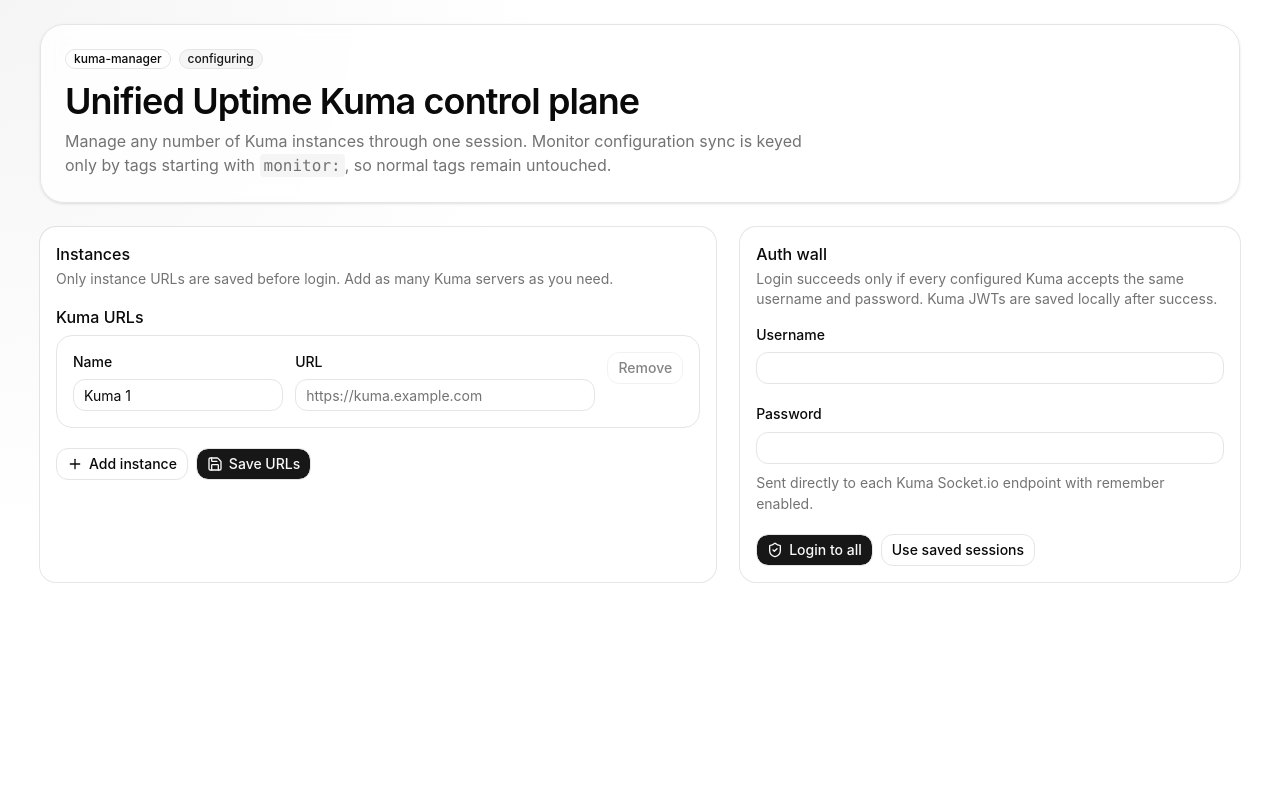
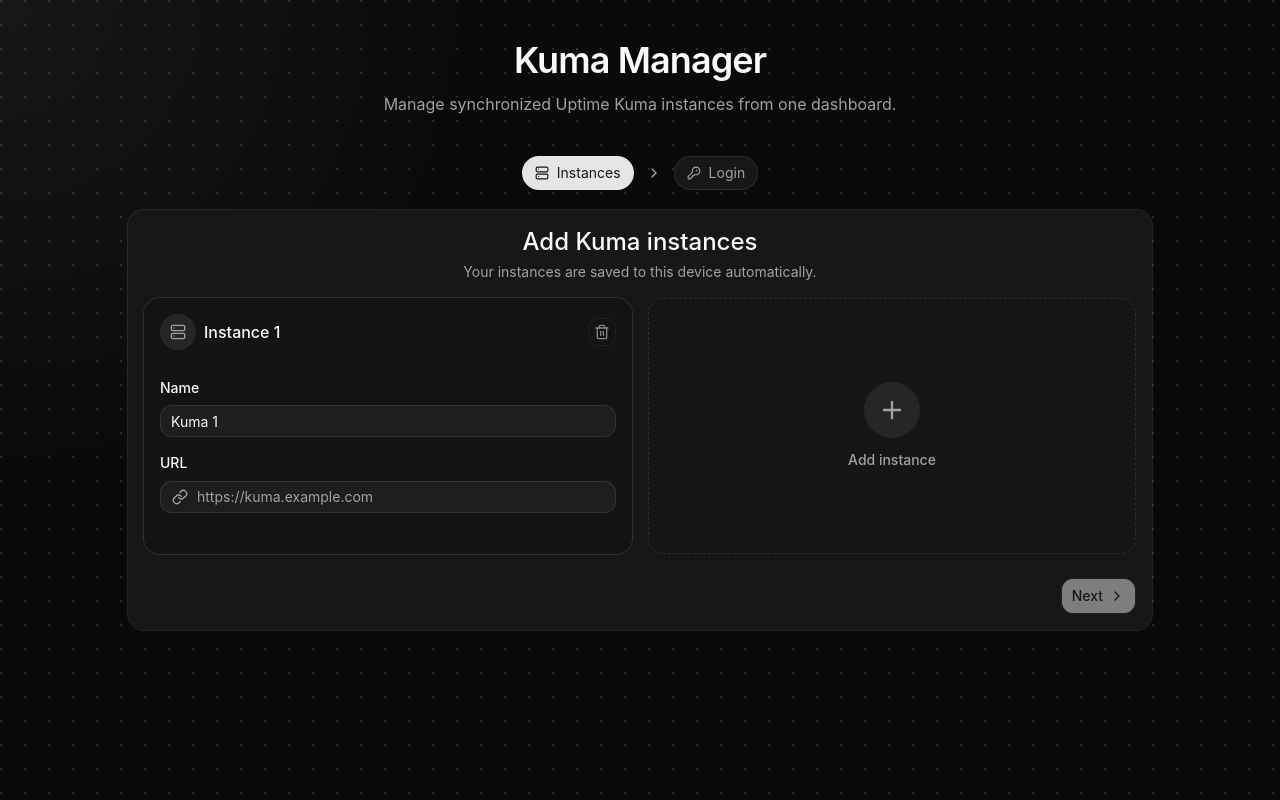
Before and after one commit to kguzek/kuma-manager, a React (Vite) app: page / in a window 1280 px wide. Built offline with nearby package versions, Linux system fonts and the light colour scheme.

Commit message:
feat(splash): new landing page

```diff
--- a/src/App.tsx
+++ b/src/App.tsx
@@ -1,13 +1,13 @@
 import { startTransition, useEffect, useMemo, useRef, useState } from "react"
 import { useFieldArray, useForm } from "react-hook-form"
 import { zodResolver } from "@hookform/resolvers/zod"
-import { AlertCircle, ArrowRightLeft, CheckCircle2, LogOut, Plus, RefreshCw, Save, ShieldCheck, Tags } from "lucide-react"
+import { AlertCircle, ArrowLeft, ArrowRightLeft, CheckCircle2, ChevronRight, KeyRound, Link, LogOut, Plus, RefreshCw, Server, ShieldCheck, Tags, Trash2, type LucideIcon } from "lucide-react"
 import { z } from "zod"
 
 import { Badge } from "@/components/ui/badge"
 import { Button } from "@/components/ui/button"
 import { Card, CardContent, CardDescription, CardHeader, CardTitle } from "@/components/ui/card"
-import { Field, FieldDescription, FieldError, FieldGroup, FieldLabel, FieldLegend, FieldSet } from "@/components/ui/field"
+import { Field, FieldDescription, FieldError, FieldLabel } from "@/components/ui/field"
 import { Input } from "@/components/ui/input"
 import { Table, TableBody, TableCell, TableHead, TableHeader, TableRow } from "@/components/ui/table"
 import { createKumaApiClient, type KumaApiClient } from "@/lib/kuma-api"
@@ -216,18 +216,20 @@
   }
 
   return (
-    <main className="min-h-svh bg-[radial-gradient(circle_at_top_left,var(--muted),transparent_34rem)] px-4 py-6 text-foreground sm:px-6 lg:px-10">
+    <main className="dot-grid-bg min-h-svh px-4 py-6 text-foreground sm:px-6 lg:px-10">
       <div className="mx-auto flex w-full max-w-7xl flex-col gap-6">
-        <header className="flex flex-col justify-between gap-4 rounded-3xl border bg-background/80 p-6 shadow-sm backdrop-blur md:flex-row md:items-center">
+        <header className={`flex flex-col justify-between gap-4 py-4 ${sessionState === "authenticated" ? "md:flex-row md:items-center" : "items-center text-center"}`}>
           <div>
-            <div className="mb-3 flex items-center gap-2">
-              <Badge variant="outline" className="rounded-full">kuma-manager</Badge>
-              <Badge className="rounded-full" variant={sessionState === "authenticated" ? "default" : "secondary"}>{sessionState}</Badge>
-            </div>
-            <h1 className="text-3xl font-semibold tracking-tight sm:text-4xl">Unified Uptime Kuma control plane</h1>
+            <h1 className="text-3xl font-semibold tracking-tight sm:text-4xl">Kuma Manager</h1>
+            {sessionState === "authenticated" ? (
               <p className="mt-2 max-w-3xl text-sm text-muted-foreground sm:text-base">
-              Manage any number of Kuma instances through one session. Monitor configuration sync is keyed only by tags starting with <code className="rounded bg-muted px-1 py-0.5">monitor:</code>, so normal tags remain untouched.
+                Comparing monitor config by <code className="rounded bg-muted px-1 py-0.5">monitor:</code> tags.
               </p>
+            ) : (
+              <p className="mt-3 max-w-xl text-sm text-muted-foreground sm:text-base">
+                Manage synchronized Uptime Kuma instances from one dashboard.
+              </p>
+            )}
           </div>
           {sessionState === "authenticated" && (
             <div className="flex flex-wrap gap-2">
@@ -279,29 +281,75 @@
   onPasswordLogin: (credentials: LoginFormValues) => Promise<void>
   onTokenLogin: () => Promise<void>
 }) {
+  const [step, setStep] = useState<"instances" | "login">("instances")
   const instanceForm = useForm<InstanceFormValues>({ resolver: zodResolver(instanceSchema), values: { instances } })
   const loginForm = useForm<LoginFormValues>({ resolver: zodResolver(loginSchema), defaultValues: { username: "", password: "" } })
   const { fields, append, remove } = useFieldArray({ control: instanceForm.control, name: "instances" })
-  const hasSavedTokens = instances.every((instance) => !instance.url.trim() || tokens[instance.id]?.token)
+  const watchedInstances = instanceForm.watch("instances")
+  const activeInstances = watchedInstances.filter((instance) => instance.url.trim())
+  const hasSavedTokens = activeInstances.length > 0 && activeInstances.every((instance) => tokens[instance.id]?.token)
 
-  function saveInstanceConfig(values: InstanceFormValues) {
+  useEffect(() => {
+    const subscription = instanceForm.watch((value) => {
+      const nextInstances = value.instances?.flatMap((instance) => {
+        if (!instance?.id) return []
+
+        return {
+          id: instance.id,
+          name: instance.name ?? "",
+          url: instance.url ?? "",
+        }
+      })
+
+      if (nextInstances?.length) onInstancesChange(nextInstances)
+    })
+
+    return () => subscription.unsubscribe()
+  }, [instanceForm, onInstancesChange])
+
+  const goToLogin = instanceForm.handleSubmit((values) => {
     onInstancesChange(values.instances)
-  }
+    setStep("login")
+  })
 
   return (
-    <div className="grid gap-6 lg:grid-cols-[1.15fr_0.85fr]">
-      <Card>
-        <CardHeader>
-          <CardTitle>Instances</CardTitle>
-          <CardDescription>Only instance URLs are saved before login. Add as many Kuma servers as you need.</CardDescription>
+    <div className="mx-auto w-full max-w-5xl">
+      <div className="mb-5 flex items-center justify-center gap-3 text-sm text-muted-foreground">
+        <StepPill active={step === "instances"} icon={Server} label="Instances" />
+        <ChevronRight className="size-4" />
+        <StepPill active={step === "login"} icon={KeyRound} label="Login" />
+      </div>
+
+      {step === "instances" ? (
+        <Card className="setup-panel">
+          <CardHeader className="text-center">
+            <CardTitle className="text-2xl">Add Kuma instances</CardTitle>
+            <CardDescription>Your instances are saved to this device automatically.</CardDescription>
           </CardHeader>
           <CardContent>
-          <form className="flex flex-col gap-5" onSubmit={instanceForm.handleSubmit(saveInstanceConfig)}>
-            <FieldSet>
-              <FieldLegend>Kuma URLs</FieldLegend>
-              <FieldGroup>
+            <form className="flex flex-col gap-6" onSubmit={goToLogin}>
+              <div className="grid gap-4 md:grid-cols-2">
                 {fields.map((field, index) => (
-                  <div key={field.id} className="grid gap-3 rounded-2xl border p-4 md:grid-cols-[0.7fr_1fr_auto] md:items-start">
+                  <Card key={field.id} className="instance-card relative overflow-hidden border-input">
+                    <CardHeader className="flex flex-row items-center justify-between gap-3 pb-3">
+                      <div className="flex items-center gap-2">
+                        <div className="grid size-9 place-items-center rounded-full bg-muted text-muted-foreground">
+                          <Server className="size-4" />
+                        </div>
+                        <CardTitle className="text-base">Instance {index + 1}</CardTitle>
+                      </div>
+                      <Button
+                        type="button"
+                        size="icon-sm"
+                        variant="ghost"
+                        disabled={fields.length === 1}
+                        aria-label="Remove instance"
+                        onClick={() => remove(index)}
+                      >
+                        <Trash2 />
+                      </Button>
+                    </CardHeader>
+                    <CardContent className="grid gap-4">
                       <Field data-invalid={!!instanceForm.formState.errors.instances?.[index]?.name}>
                         <FieldLabel htmlFor={`instance-${index}-name`}>Name</FieldLabel>
                         <Input id={`instance-${index}-name`} {...instanceForm.register(`instances.${index}.name`)} />
@@ -309,26 +357,46 @@
                       </Field>
                       <Field data-invalid={!!instanceForm.formState.errors.instances?.[index]?.url}>
                         <FieldLabel htmlFor={`instance-${index}-url`}>URL</FieldLabel>
-                      <Input id={`instance-${index}-url`} placeholder="https://kuma.example.com" {...instanceForm.register(`instances.${index}.url`)} />
+                        <div className="relative">
+                          <Link className="pointer-events-none absolute left-3 top-1/2 size-4 -translate-y-1/2 text-muted-foreground" />
+                          <Input id={`instance-${index}-url`} className="pl-9" placeholder="https://kuma.example.com" {...instanceForm.register(`instances.${index}.url`)} />
+                        </div>
                         <FieldError errors={[instanceForm.formState.errors.instances?.[index]?.url]} />
                       </Field>
-                    <Button type="button" variant="outline" disabled={fields.length === 1} onClick={() => remove(index)}>Remove</Button>
+                    </CardContent>
+                  </Card>
+                ))}
+
+                <button
+                  type="button"
+                  className="group grid min-h-64 place-items-center rounded-xl border border-dashed border-input bg-card/40 p-6 text-muted-foreground transition hover:border-primary/50 hover:bg-card/70 hover:text-foreground focus-visible:outline-none focus-visible:ring-3 focus-visible:ring-ring/50"
+                  onClick={() => append({ id: crypto.randomUUID(), name: `Kuma ${fields.length + 1}`, url: "" })}
+                >
+                  <span className="grid gap-3 text-center">
+                    <span className="mx-auto grid size-14 place-items-center rounded-full bg-muted transition group-hover:bg-primary group-hover:text-primary-foreground">
+                      <Plus className="size-7" />
+                    </span>
+                    <span className="text-sm font-medium">Add instance</span>
+                  </span>
+                </button>
               </div>
-                ))}
-              </FieldGroup>
-            </FieldSet>
-            <div className="flex flex-wrap gap-2">
-              <Button type="button" variant="outline" onClick={() => append({ id: crypto.randomUUID(), name: `Kuma ${fields.length + 1}`, url: "" })}><Plus /> Add instance</Button>
-              <Button type="submit"><Save /> Save URLs</Button>
+
+              <div className="flex justify-end">
+                <Button type="submit" size="lg" disabled={activeInstances.length === 0}>
+                  Next <ChevronRight />
+                </Button>
               </div>
             </form>
           </CardContent>
         </Card>
-
-      <Card>
-        <CardHeader>
-          <CardTitle>Auth wall</CardTitle>
-          <CardDescription>Login succeeds only if every configured Kuma accepts the same username and password. Kuma JWTs are saved locally after success.</CardDescription>
+      ) : (
+        <Card className="setup-panel mx-auto max-w-md">
+          <CardHeader className="text-center">
+            <div className="mx-auto mb-2 grid size-12 place-items-center rounded-full bg-muted text-muted-foreground">
+              <ShieldCheck className="size-5" />
+            </div>
+            <CardTitle className="text-2xl">Sign in</CardTitle>
+            <CardDescription>{activeInstances.length} instance{activeInstances.length === 1 ? "" : "s"} configured</CardDescription>
           </CardHeader>
           <CardContent>
             <form className="flex flex-col gap-5" onSubmit={loginForm.handleSubmit(onPasswordLogin)}>
@@ -340,16 +408,33 @@
               <Field data-invalid={!!loginForm.formState.errors.password}>
                 <FieldLabel htmlFor="password">Password</FieldLabel>
                 <Input id="password" type="password" autoComplete="current-password" {...loginForm.register("password")} />
-              <FieldDescription>Sent directly to each Kuma Socket.io endpoint with remember enabled.</FieldDescription>
+                <FieldDescription>Must work on every instance.</FieldDescription>
                 <FieldError errors={[loginForm.formState.errors.password]} />
               </Field>
-            <div className="flex flex-wrap gap-2">
-              <Button type="submit" disabled={authenticating}>{authenticating ? <RefreshCw className="animate-spin" /> : <ShieldCheck />} Login to all</Button>
-              <Button type="button" variant="outline" disabled={authenticating || !hasSavedTokens} onClick={onTokenLogin}>Use saved sessions</Button>
+              <div className="grid gap-2">
+                <Button type="submit" size="lg" disabled={authenticating}>
+                  {authenticating ? <RefreshCw className="animate-spin" /> : <ShieldCheck />} Sign in
+                </Button>
+                <Button type="button" variant="outline" disabled={authenticating || !hasSavedTokens} onClick={onTokenLogin}>
+                  <KeyRound /> Use saved login
+                </Button>
               </div>
+              <Button type="button" variant="ghost" onClick={() => setStep("instances")}>
+                <ArrowLeft /> Back
+              </Button>
             </form>
           </CardContent>
         </Card>
+      )}
+    </div>
+  )
+}
+
+function StepPill({ active, icon: Icon, label }: { active: boolean; icon: LucideIcon; label: string }) {
+  return (
+    <div className={`inline-flex items-center gap-2 rounded-full border px-3 py-1.5 transition ${active ? "border-primary bg-primary text-primary-foreground" : "border-input bg-card text-muted-foreground"}`}>
+      <Icon className="size-3.5" />
+      {label}
     </div>
   )
 }
--- a/src/index.css
+++ b/src/index.css
@@ -23,6 +23,28 @@
   --input: oklch(0.922 0 0);
   --ring: oklch(0.708 0 0);
   --radius: 0.75rem;
+}
+
+.dark {
+  --background: oklch(0.145 0 0);
+  --foreground: oklch(0.985 0 0);
+  --card: oklch(0.205 0 0);
+  --card-foreground: oklch(0.985 0 0);
+  --popover: oklch(0.205 0 0);
+  --popover-foreground: oklch(0.985 0 0);
+  --primary: oklch(0.922 0 0);
+  --primary-foreground: oklch(0.205 0 0);
+  --secondary: oklch(0.269 0 0);
+  --secondary-foreground: oklch(0.985 0 0);
+  --muted: oklch(0.269 0 0);
+  --muted-foreground: oklch(0.708 0 0);
+  --accent: oklch(0.269 0 0);
+  --accent-foreground: oklch(0.985 0 0);
+  --destructive: oklch(0.704 0.191 22.216);
+  --destructive-foreground: oklch(0.985 0 0);
+  --border: oklch(1 0 0 / 10%);
+  --input: oklch(1 0 0 / 15%);
+  --ring: oklch(0.556 0 0);
 }
 
 @theme inline {
@@ -61,4 +83,39 @@
   background: var(--background);
   color: var(--foreground);
   font-family: Inter, ui-sans-serif, system-ui, -apple-system, BlinkMacSystemFont, "Segoe UI", sans-serif;
+  color-scheme: dark;
 }
+
+.dot-grid-bg {
+  background-color: var(--background);
+  background-image:
+    radial-gradient(circle at 1px 1px, oklch(1 0 0 / 14%) 1px, transparent 0),
+    radial-gradient(circle at top left, oklch(0.42 0 0 / 20%), transparent 30rem);
+  background-position: 0 0, 0 0;
+  background-size: 24px 24px, auto;
+}
+
+.instance-card {
+  background-color: oklch(0.19 0 0 / 92%);
+  transition: border-color 160ms ease, background-color 160ms ease;
+}
+
+.instance-card:hover {
+  background-color: oklch(0.21 0 0 / 96%);
+}
+
+.setup-panel {
+  animation: setup-panel-in 220ms ease-out both;
+}
+
+@keyframes setup-panel-in {
+  from {
+    opacity: 0;
+    transform: translateY(10px) scale(0.99);
+  }
+
+  to {
+    opacity: 1;
+    transform: translateY(0) scale(1);
+  }
+}
--- a/src/main.tsx
+++ b/src/main.tsx
@@ -4,6 +4,8 @@
 import App from "@/App"
 import "@/index.css"
 
+document.documentElement.classList.add("dark")
+
 createRoot(document.getElementById("root")!).render(
   <StrictMode>
     <App />
```
Lines whose indentation alone changed are shown as unchanged.
